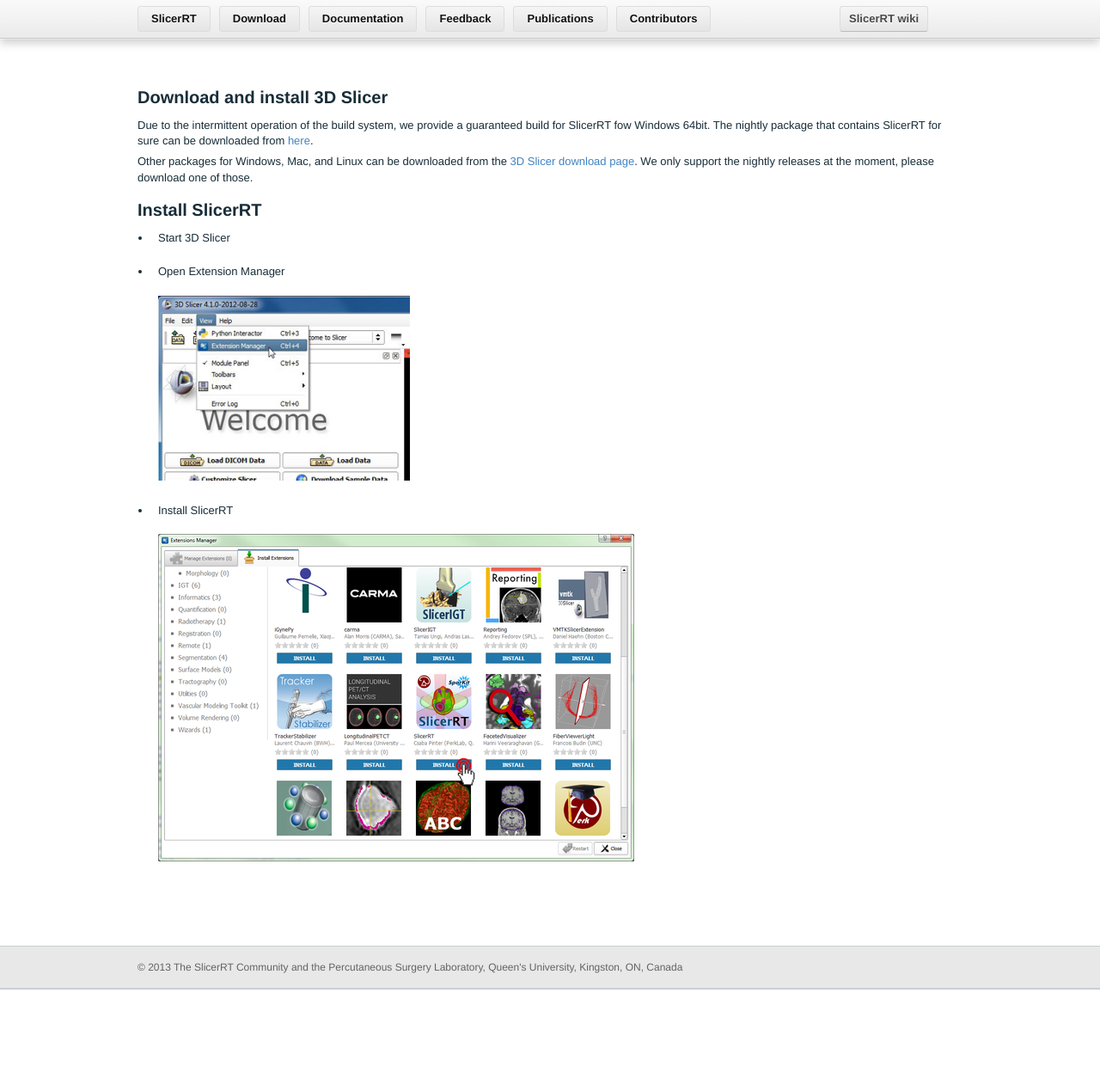
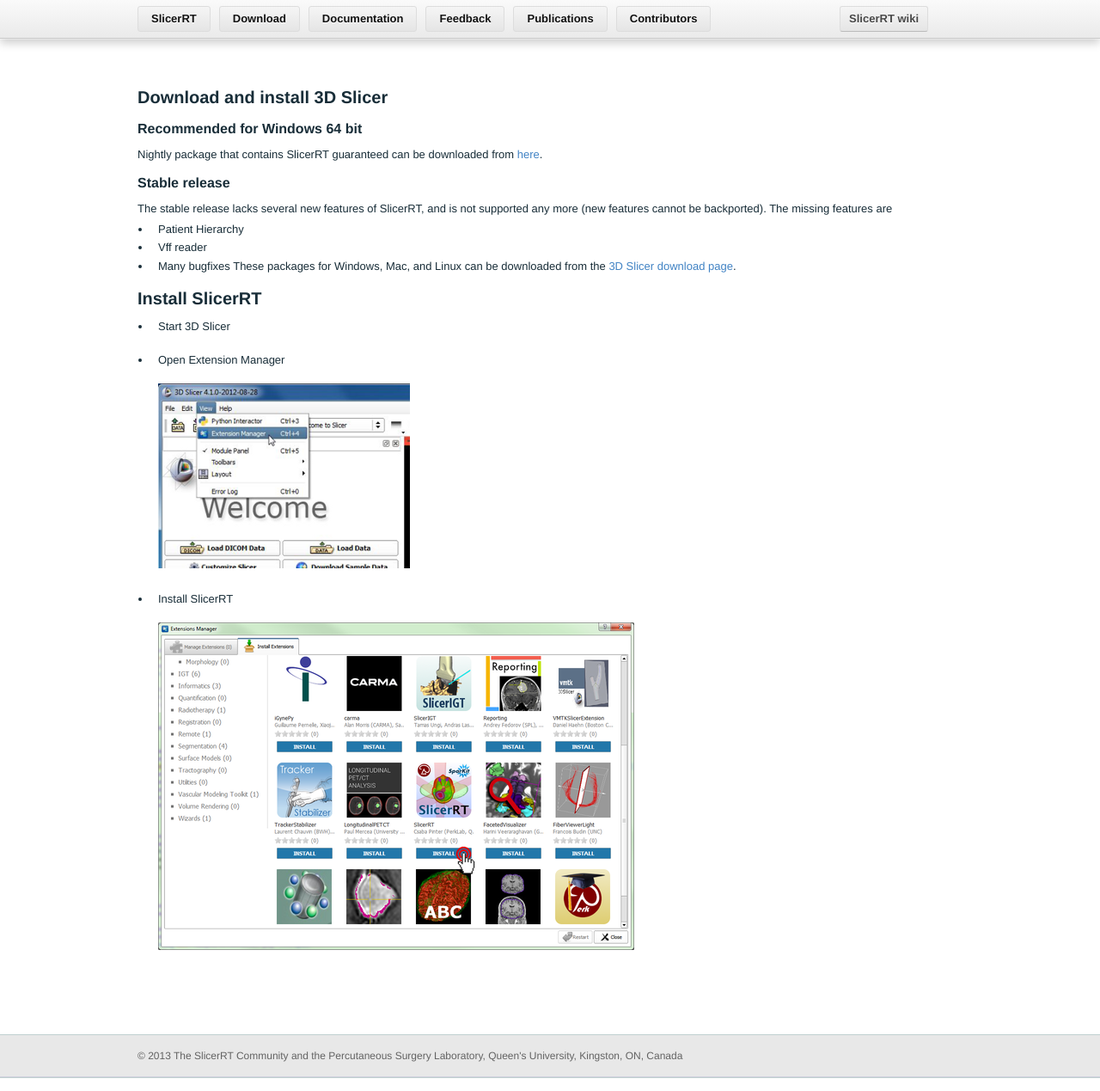
Before and after one commit to Sunderlandkyl/slicerrt.github.com, a Jekyll site: the page built from Download.md, in a window 1280 px wide. Shown: the whole page at 86% size. Built offline with Jekyll 4.4.1, drawn with Linux system fonts in a browser that asks for light colours; Markdown is read by kramdown in place of the engine named in the settings; before the commit the page ends 1166 px from its top, so only the background shows below that.

Commit message:
Download page edited

```diff
--- a/Download.md
+++ b/Download.md
@@ -3,10 +3,15 @@
 ---
 #Download and install 3D Slicer
 
-Due to the intermittent operation of the build system, we provide a guaranteed build for SlicerRT fow Windows 64bit.
-The nightly package that contains SlicerRT for sure can be downloaded from [here](http://slicer.kitware.com/midas3/api/rest?method=midas.bitstream.download&name=Slicer-4.2.0-2013-06-23-win-amd64.exe&checksum=134c693a90a219ec361881c95daa372f).
+## Recommended for Windows 64 bit
+Nightly package that contains SlicerRT guaranteed can be downloaded from [here](http://slicer.kitware.com/midas3/api/rest?method=midas.bitstream.download&name=Slicer-4.2.0-2013-06-23-win-amd64.exe&checksum=134c693a90a219ec361881c95daa372f).
 
-Other packages for Windows, Mac, and Linux can be downloaded from the [3D Slicer download page](http://download.slicer.org/). We only support the nightly releases at the moment, please download one of those.
+## Stable release
+The stable release lacks several new features of SlicerRT, and is not supported any more (new features cannot be backported). The missing features are
+* Patient Hierarchy
+* Vff reader
+* Many bugfixes
+These packages for Windows, Mac, and Linux can be downloaded from the [3D Slicer download page](http://download.slicer.org/).
 
 #Install SlicerRT
 
```
